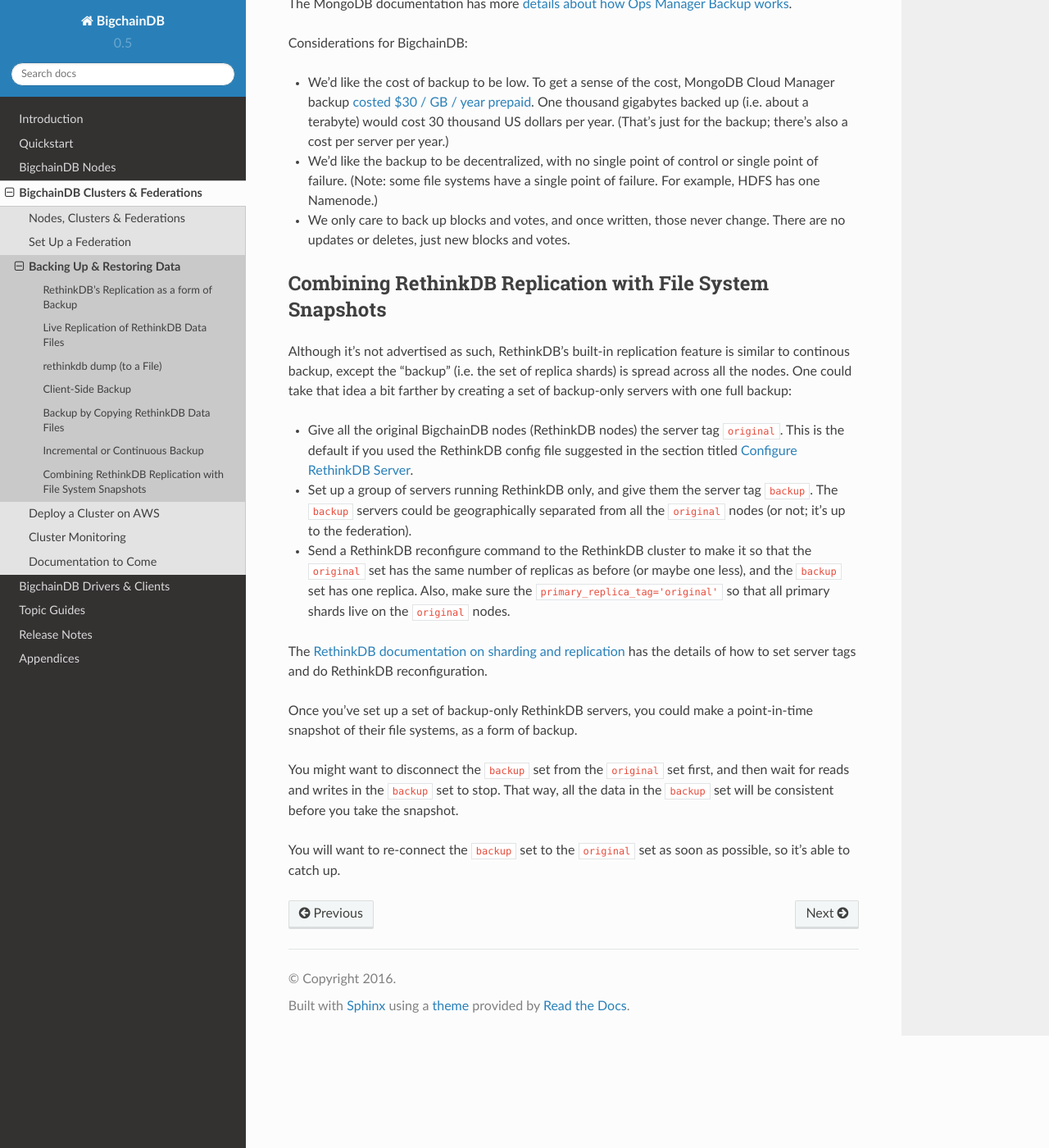
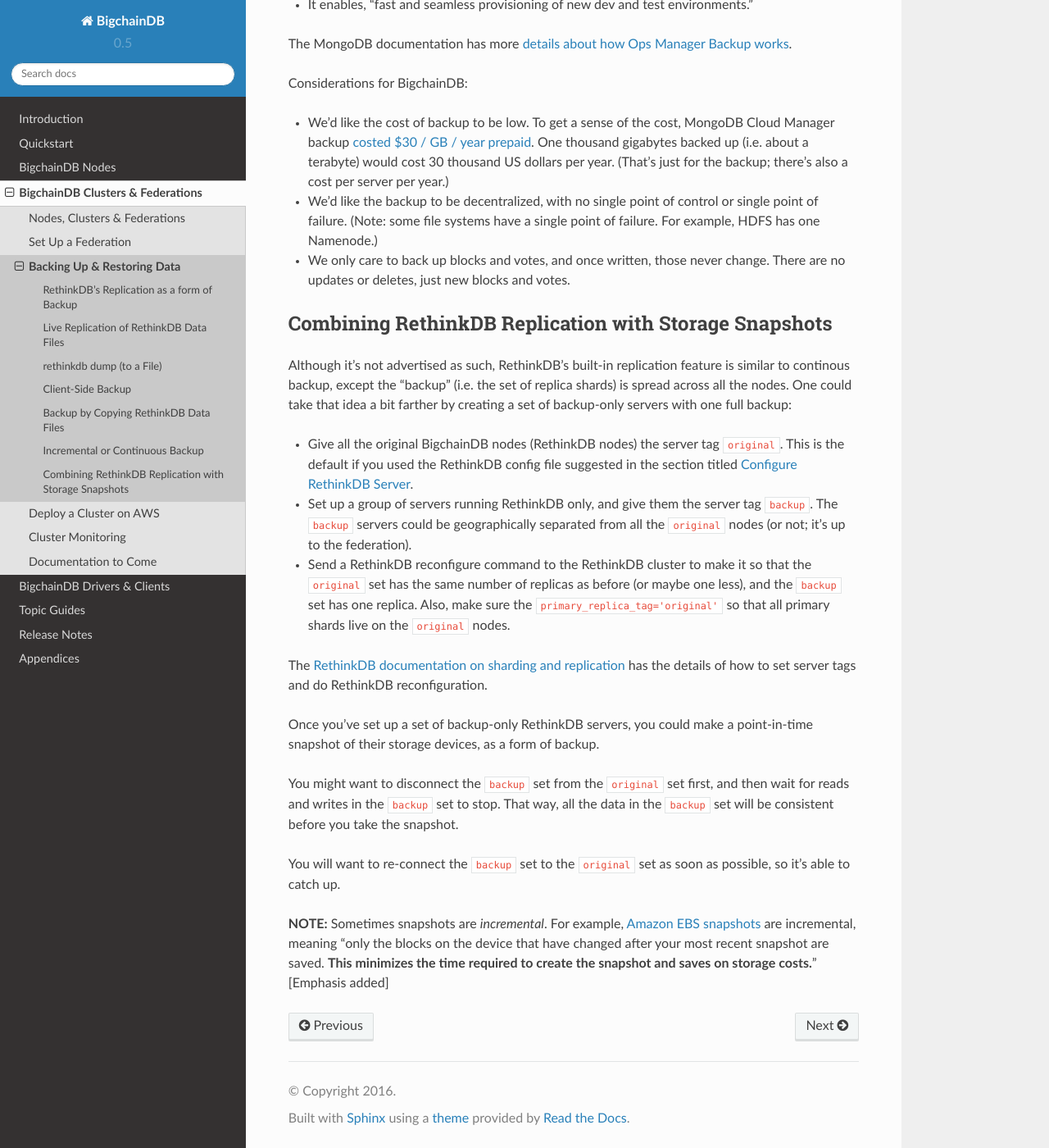
Before and after one commit to bigchaindb/bigchaindb, a Sphinx documentation site: the page built from docs/source/clusters-feds/backup.md, in a window 1280 px wide and 1400 px high, scrolled down 3415 px. Shown: the whole window at 82% size. Built offline with Sphinx 7.4.7 and the Read the Docs theme 2.0.0, drawn with Linux system fonts in a browser that asks for light colours; some of the changed text lies outside the part shown.

Commit message:
Docs: Noted that some snapshots are *incremental*

```diff
--- a/docs/source/clusters-feds/backup.md
+++ b/docs/source/clusters-feds/backup.md
@@ -73,9 +73,11 @@
 
 ## Backup by Copying RethinkDB Data Files
 
-It's _possible_ to back up a BigchainDB database by creating a point-in-time copy (or "snapshot") of the RethinkDB data files (on all nodes, at roughly the same time). It's not a very practical approach to backup: the resulting set of files will be much larger (collectively) than what one would get using `rethinkdb dump`, and there are no guarantees on how consistent that data will be, especially for recently-written data.
+It's _possible_ to back up a BigchainDB database by creating a point-in-time copy of the RethinkDB data files (on all nodes, at roughly the same time). It's not a very practical approach to backup: the resulting set of files will be much larger (collectively) than what one would get using `rethinkdb dump`, and there are no guarantees on how consistent that data will be, especially for recently-written data.
 
 If you're curious about what's involved, see the [MongoDB documentation about "Backup by Copying Underlying Data Files"](https://docs.mongodb.com/manual/core/backups/#backup-with-file-copies). (Yes, that's documentation for MongoDB, but the principles are the same.)
+
+See the last subsection of this page for a better way to use this idea.
 
 
 ## Incremental or Continuous Backup
@@ -102,7 +104,7 @@
 * We only care to back up blocks and votes, and once written, those never change. There are no updates or deletes, just new blocks and votes.
 
 
-## Combining RethinkDB Replication with File System Snapshots
+## Combining RethinkDB Replication with Storage Snapshots
 
 Although it's not advertised as such, RethinkDB's built-in replication feature is similar to continous backup, except the "backup" (i.e. the set of replica shards) is spread across all the nodes. One could take that idea a bit farther by creating a set of backup-only servers with one full backup:
 
@@ -112,8 +114,10 @@
 
 The [RethinkDB documentation on sharding and replication](https://www.rethinkdb.com/docs/sharding-and-replication/) has the details of how to set server tags and do RethinkDB reconfiguration.
 
-Once you've set up a set of backup-only RethinkDB servers, you could make a point-in-time snapshot of their file systems, as a form of backup.
+Once you've set up a set of backup-only RethinkDB servers, you could make a point-in-time snapshot of their storage devices, as a form of backup.
 
 You might want to disconnect the `backup` set from the `original` set first, and then wait for reads and writes in the `backup` set to stop. That way, all the data in the `backup` set will be consistent before you take the snapshot.
 
 You will want to re-connect the `backup` set to the `original` set as soon as possible, so it's able to catch up.
+
+**NOTE:** Sometimes snapshots are _incremental_. For example, [Amazon EBS snapshots](https://docs.aws.amazon.com/AWSEC2/latest/UserGuide/EBSSnapshots.html) are incremental, meaning "only the blocks on the device that have changed after your most recent snapshot are saved. **This minimizes the time required to create the snapshot and saves on storage costs.**" [Emphasis added]
```
